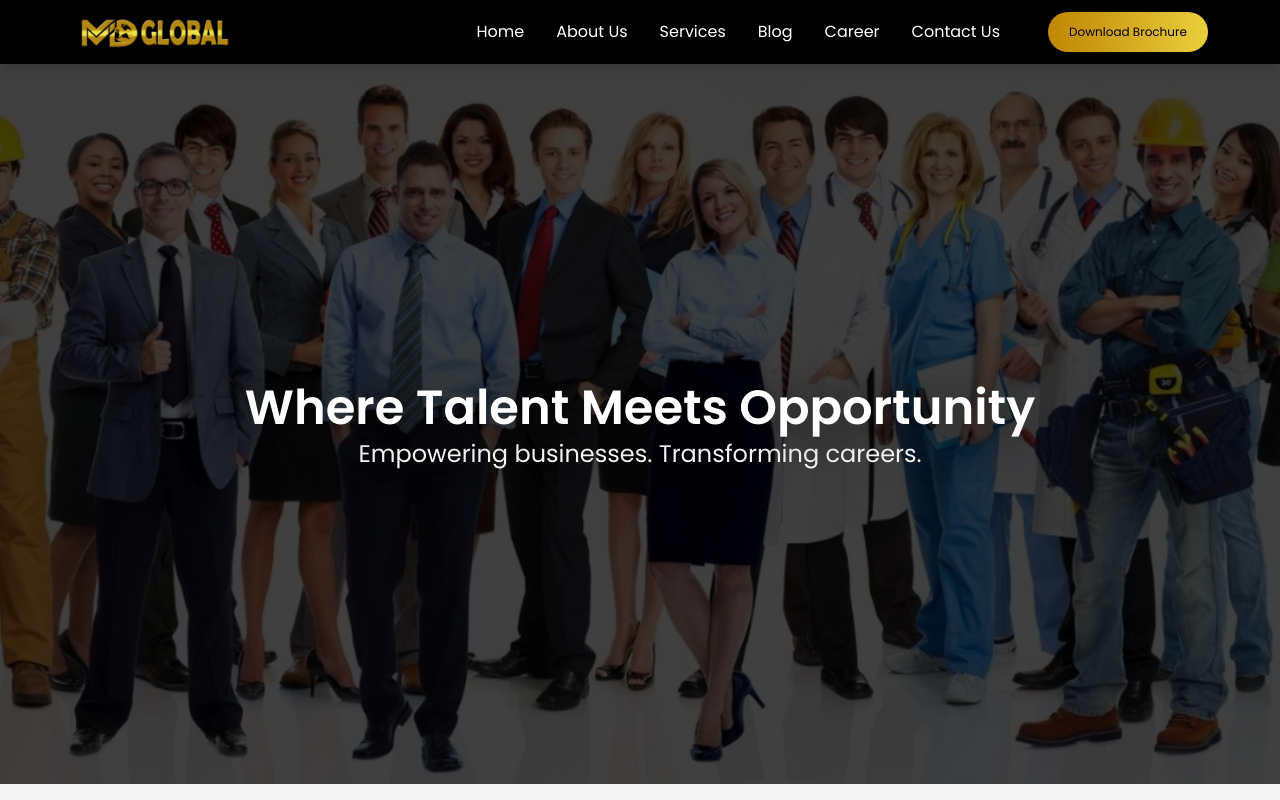
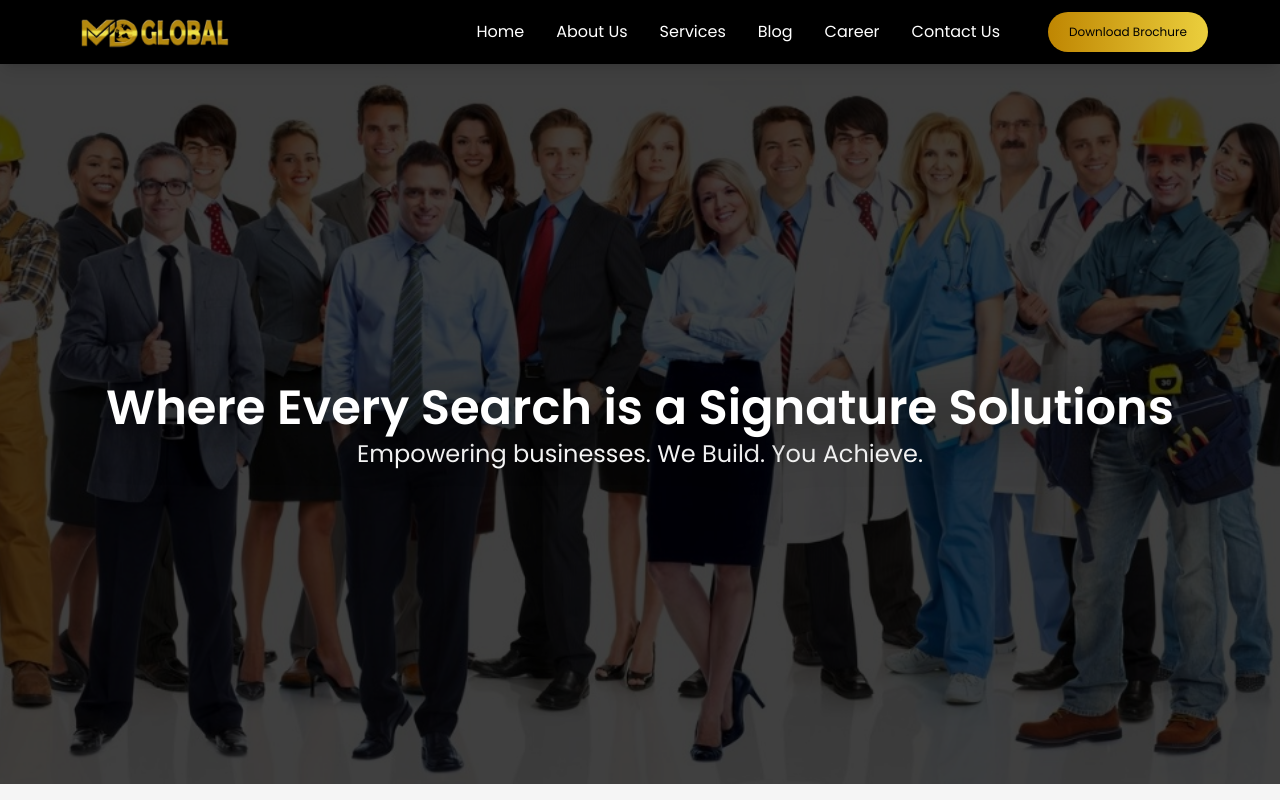
Before and after one commit to Lokender-droid/mdglobalnew, a React (Vite) app: page / in a window 1280 px wide. Shown: the top 800 px of the page. Built offline with nearby package versions, Linux system fonts and the light colour scheme.

Commit message:
HomePage Main Heading Change

```diff
--- a/src/components/HomePage/HomePage.jsx
+++ b/src/components/HomePage/HomePage.jsx
@@ -39,7 +39,7 @@ const HomePage = () => {
             transition={{ delay: 0.5, duration: 0.8 }}
             className="text-3xl md:text-5xl font-extrabold text-white drop-shadow-[0_5px_25px_rgba(0,0,0,0.8)] mb-6 leading-tight animate__animated animate__fadeIn animate__delay-1s"
           >
-            Where Talent Meets Opportunity
+            Where Every Search is a Signature Solutions
           </motion.h1>
 
           {/* Animated Paragraph */}
@@ -49,7 +49,7 @@ const HomePage = () => {
             transition={{ delay: 0.7, duration: 0.8 }}
             className="text-base md:text-2xl text-white mb-8 animate__animated animate__fadeIn animate__delay-2s"
           >
-            Empowering businesses. Transforming careers.
+            Empowering businesses. We Build. You Achieve.
           </motion.p>
         </div>
       </section>
```
